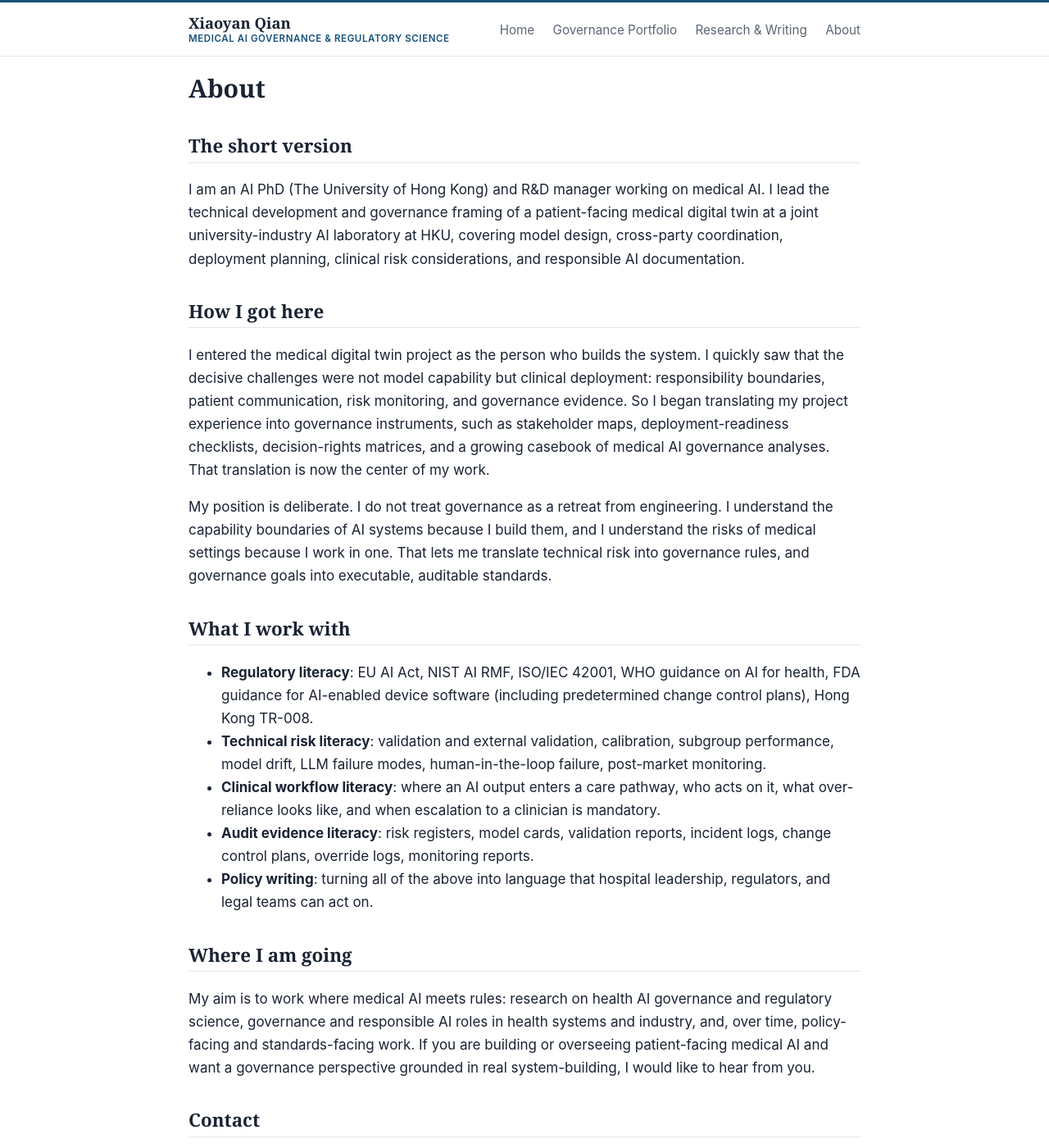
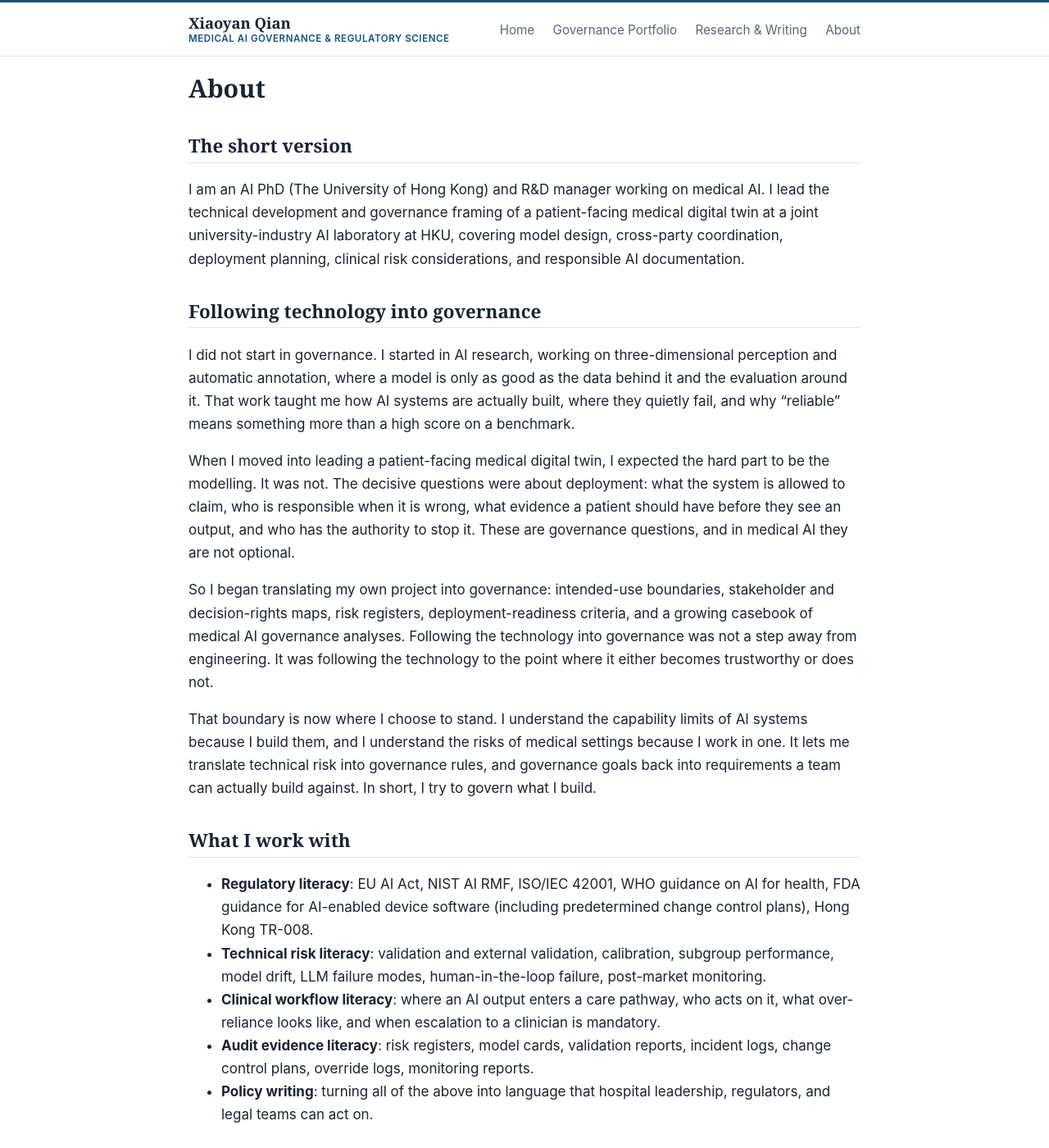
Before and after one commit to XiaoyanQian/XiaoyanQian-homepage, a Jekyll site: the page built from about.md, in a window 1280 px wide and 1400 px high. Shown: the whole window at 82% size. Built offline with Jekyll 4.4.1, drawn with Linux system fonts in a browser that asks for light colours.

Commit message:
Add noindex + robots.txt (keep private from search) and expand About story

```diff
--- a/_layouts/default.html
+++ b/_layouts/default.html
@@ -3,6 +3,7 @@
 <head>
   <meta charset="UTF-8">
   <meta name="viewport" content="width=device-width, initial-scale=1.0">
+  <meta name="robots" content="noindex, nofollow">
   <title>{% if page.title and page.title != 'Home' %}{{ page.title }} · {% endif %}{{ site.title }} · Medical AI Governance</title>
   <meta name="description" content="{{ page.description | default: site.description }}">
   <link rel="stylesheet" href="{{ '/assets/css/style.css' | relative_url }}">
--- a/about.md
+++ b/about.md
@@ -10,11 +10,15 @@ permalink: /about/
 
 I am an AI PhD (The University of Hong Kong) and R&D manager working on medical AI. I lead the technical development and governance framing of a patient-facing medical digital twin at a joint university-industry AI laboratory at HKU, covering model design, cross-party coordination, deployment planning, clinical risk considerations, and responsible AI documentation.
 
-## How I got here
+## Following technology into governance
 
-I entered the medical digital twin project as the person who builds the system. I quickly saw that the decisive challenges were not model capability but clinical deployment: responsibility boundaries, patient communication, risk monitoring, and governance evidence. So I began translating my project experience into governance instruments, such as stakeholder maps, deployment-readiness checklists, decision-rights matrices, and a growing casebook of medical AI governance analyses. That translation is now the center of my work.
+I did not start in governance. I started in AI research, working on three-dimensional perception and automatic annotation, where a model is only as good as the data behind it and the evaluation around it. That work taught me how AI systems are actually built, where they quietly fail, and why "reliable" means something more than a high score on a benchmark.
 
-My position is deliberate. I do not treat governance as a retreat from engineering. I understand the capability boundaries of AI systems because I build them, and I understand the risks of medical settings because I work in one. That lets me translate technical risk into governance rules, and governance goals into executable, auditable standards.
+When I moved into leading a patient-facing medical digital twin, I expected the hard part to be the modelling. It was not. The decisive questions were about deployment: what the system is allowed to claim, who is responsible when it is wrong, what evidence a patient should have before they see an output, and who has the authority to stop it. These are governance questions, and in medical AI they are not optional.
+
+So I began translating my own project into governance: intended-use boundaries, stakeholder and decision-rights maps, risk registers, deployment-readiness criteria, and a growing casebook of medical AI governance analyses. Following the technology into governance was not a step away from engineering. It was following the technology to the point where it either becomes trustworthy or does not.
+
+That boundary is now where I choose to stand. I understand the capability limits of AI systems because I build them, and I understand the risks of medical settings because I work in one. It lets me translate technical risk into governance rules, and governance goals back into requirements a team can actually build against. In short, I try to govern what I build.
 
 ## What I work with
 
--- /dev/null
+++ b/robots.txt
@@ -0,0 +1,2 @@
+User-agent: *
+Disallow: /
```
